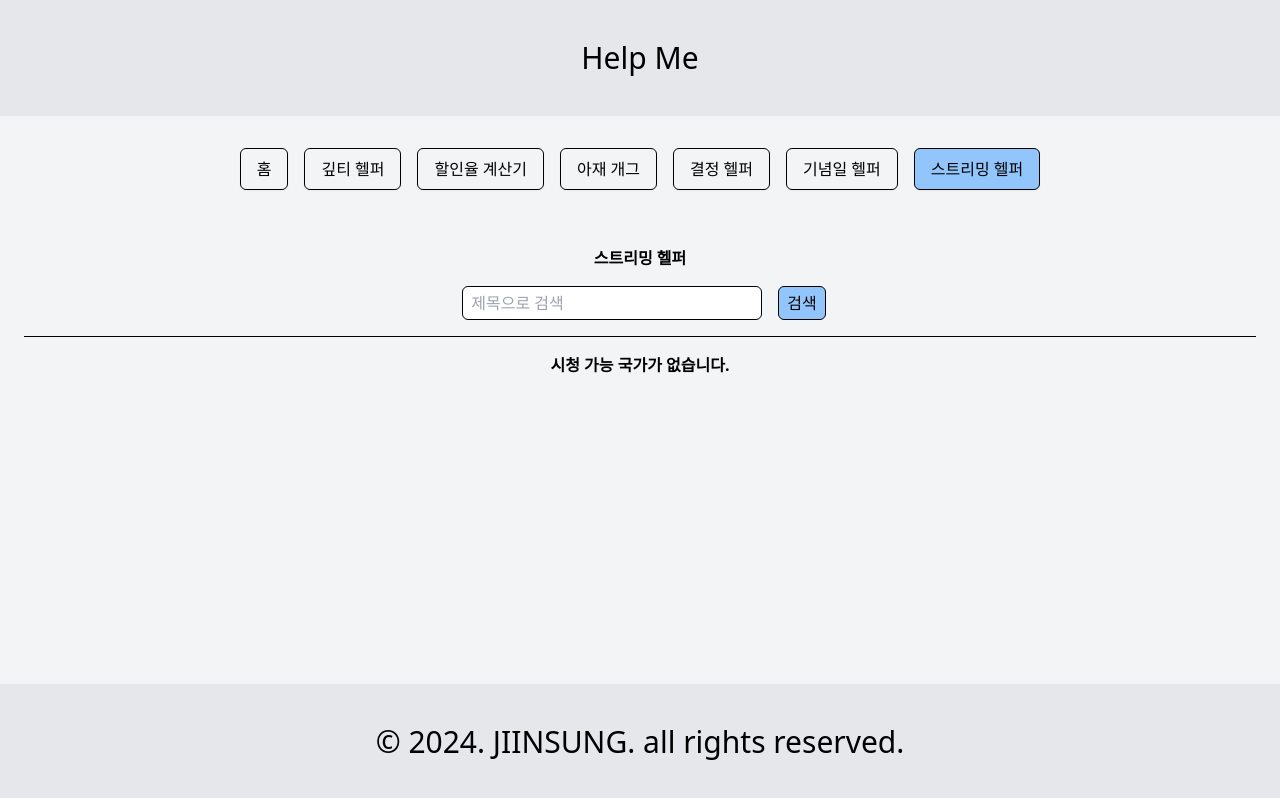
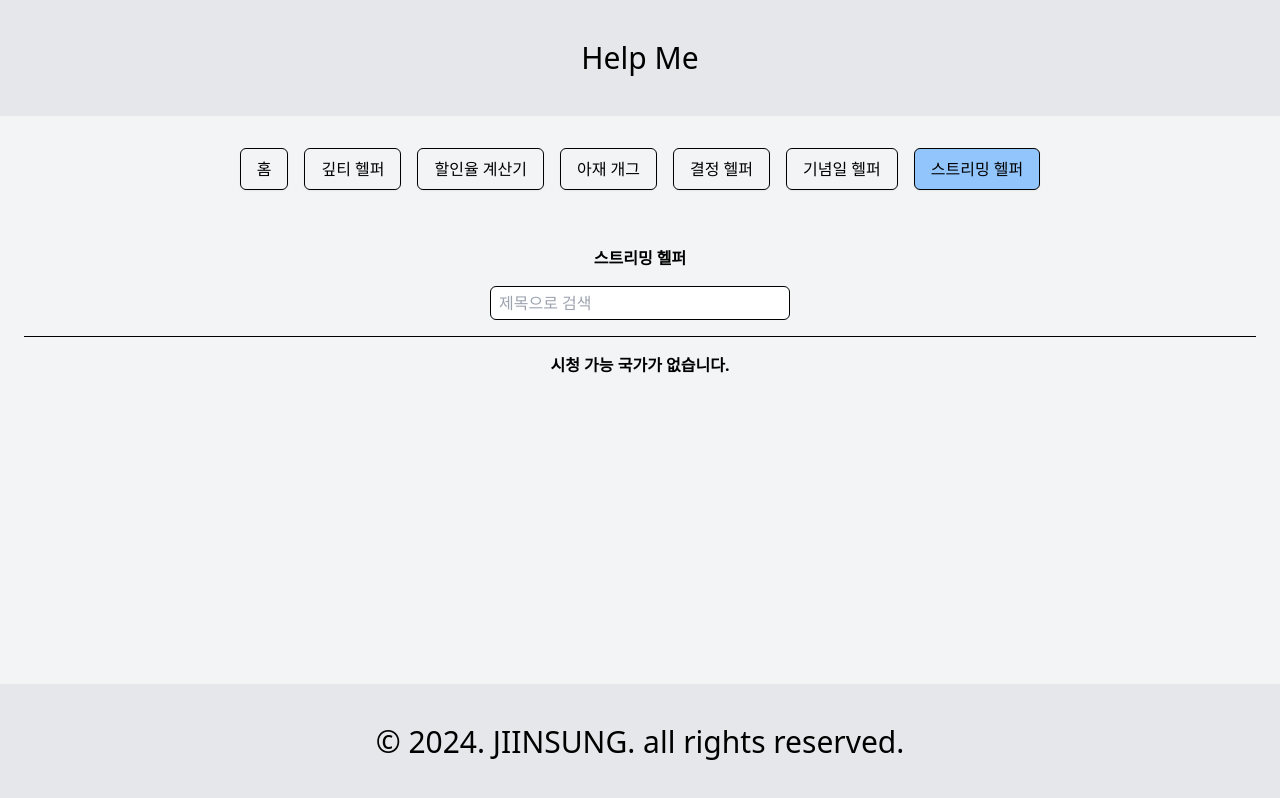
Before and after one commit to JIINSUNG/MyHelper, a Next.js app: page /streaming in a window 1280 px wide. Built offline with nearby package versions, Linux system fonts and the light colour scheme.

Commit message:
feat : 데이터 초기화, 데이터가 있을때만 검색이 가능 하도록 변경

```diff
--- a/src/features/streaming/components/MovieSelector.tsx
+++ b/src/features/streaming/components/MovieSelector.tsx
@@ -14,7 +14,7 @@ export type MovieSelectorProps = {
 const MovieSelector: React.FC<MovieSelectorProps> = ({ className }) => {
 	const [query, setQuery] = useState('');
 	const [movieList, setMovieList] = useState([]);
-	const [movie, setMovie] = useState<MovieType>();
+	const [movie, setMovie] = useState<MovieType | null>(null);
 	const router = useRouter();
 
 	const debouncedQuery = useDebounce(query, 500);
@@ -38,16 +38,28 @@ const MovieSelector: React.FC<MovieSelectorProps> = ({ className }) => {
 		router.push(`/streaming?id=${movie.id}`);
 	};
 
+	const handleRemove = () => {
+		setMovie(null);
+		setMovieList([]);
+	};
+
 	return (
 		<section className={twMerge('flex flex-col', className)}>
 			<div className="flex items-start gap-2">
-				<div className="flex flex-col min-w-[300px] mx-2">
+				<div className="flex flex-col w-[300px]">
+					{!movie ? (
 						<input
 							type="text"
 							placeholder="제목으로 검색"
 							className="border border-black px-2 py-1 rounded-md"
 							onChange={(e) => setQuery(e.target.value)}
 						/>
+					) : (
+						<div className="border border-black px-2 py-1 rounded-md">
+							선택 영화 : {movie.title}
+						</div>
+					)}
+
 					{movieList?.map((movie, idx) => (
 						<MovieCard
 							className="cursor-pointer"
@@ -61,12 +73,22 @@ const MovieSelector: React.FC<MovieSelectorProps> = ({ className }) => {
 					))}
 				</div>
 				{/* TODO: 스트리밍 검색 API 연결 */}
+				{movie && (
+					<div className="flex flex-col w-[60px] gap-2">
 						<button
 							className="whitespace-nowrap border border-black rounded-md px-2 py-1 bg-blue-300"
 							onClick={() => handleSearch()}
 						>
 							검색
 						</button>
+						<button
+							className="whitespace-nowrap border border-black rounded-md px-2 py-1 bg-red-300"
+							onClick={() => handleRemove()}
+						>
+							초기화
+						</button>
+					</div>
+				)}
 			</div>
 		</section>
 	);
```
Lines whose indentation alone changed are shown as unchanged.
